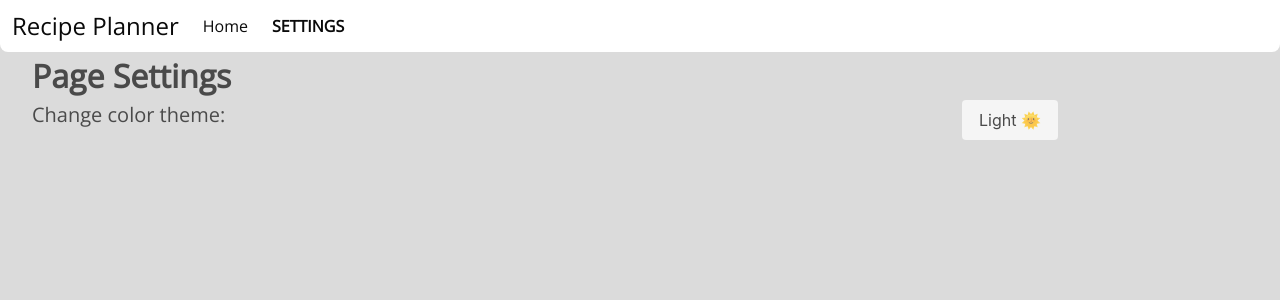
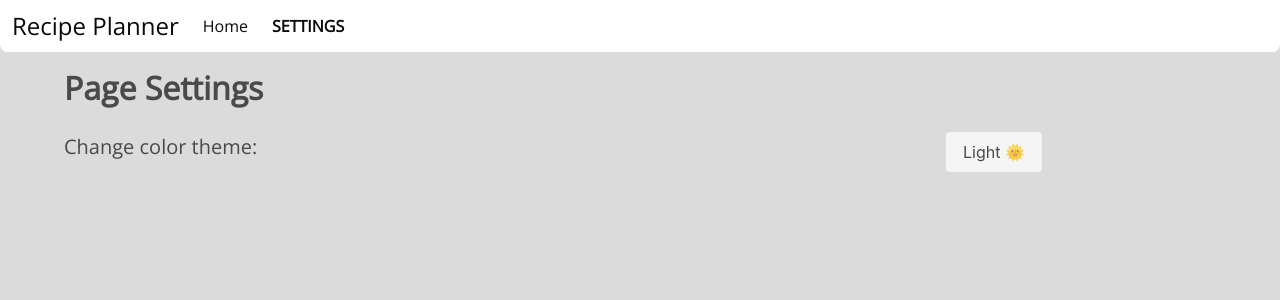
Before and after one commit to JulianHerreraH/recipes-planner, a React (Create React App) app: page /settings in a window 1280 px wide. Shown: the top 300 px of the page. Built offline with nearby package versions, Linux system fonts and the light colour scheme.

Commit message:
Container in each component. Recipe list justify change

```diff
--- a/src/App.js
+++ b/src/App.js
@@ -12,10 +12,14 @@ function App() {
     <Router>
       <div className={`${theme} full-height`}>
         <Navbar />
-        <div className={`${theme} container is-fluid`}>
+        <div className={theme}>
           <Switch>
-            <Route exact path="/" component={RecipeList} />
-            <Route path="/settings" component={Settings} />
+            <Route exact path="/">
+              <RecipeList />
+            </Route>
+            <Route path="/settings">
+              <Settings />
+            </Route>
           </Switch>
         </div>
       </div>
--- a/src/Components/RecipeList.js
+++ b/src/Components/RecipeList.js
@@ -93,7 +93,7 @@ function RecipeList() {
   }
 
   return (
-    <>
+    <div className="container is-fluid">
       <NewRecipeForm
         isModalOpen={isModalOpen}
         setModal={setModal}
@@ -126,7 +126,7 @@ function RecipeList() {
       >
         New
       </button>
-    </>
+    </div>
   );
 
 }
--- a/src/Components/Settings.js
+++ b/src/Components/Settings.js
@@ -15,9 +15,9 @@ const ThemeToggler = (props) => {
 
 function Settings() {
   return (
-    <div>
+    <div className="container mt-3">
       <h1 className="is-size-3 has-text-weight-bold">Page Settings</h1>
-      <div className="columns">
+      <div className="columns mt-2">
         <div className="column is-three-quarters">
           <p className="is-size-5"> Change color theme: </p>
         </div>
--- a/src/index.css
+++ b/src/index.css
@@ -37,6 +37,7 @@ a:hover {
   max-width: 100vw;
   scrollbar-width: thin;
   scrollbar-color: hsl(348, 100%, 61%) hsl(0, 0%, 86%);
+  justify-content: space-evenly;
   transform: rotateX(180deg);
   -ms-transform: rotateX(180deg); /* IE 9 */
   -webkit-transform: rotateX(180deg); /* Safari and Chrome */
@@ -71,6 +72,7 @@ a:hover {
   max-width: 100vw;
   scrollbar-width: thin;
   scrollbar-color: hsl(348, 100%, 61%) hsl(0, 0%, 4%); /* scroll thumb & track */
+  justify-content: space-evenly;
   transform: rotateX(180deg);
   -ms-transform: rotateX(180deg); /* IE 9 */
   -webkit-transform: rotateX(180deg); /* Safari and Chrome */
```
